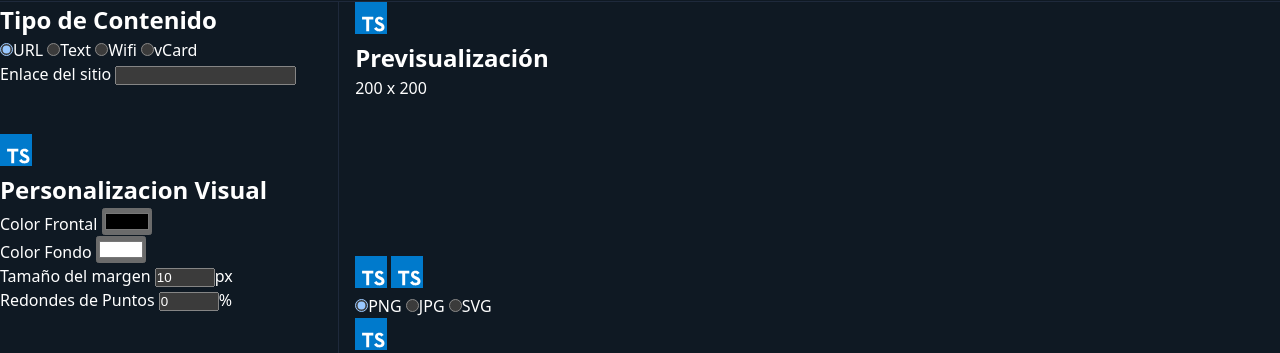
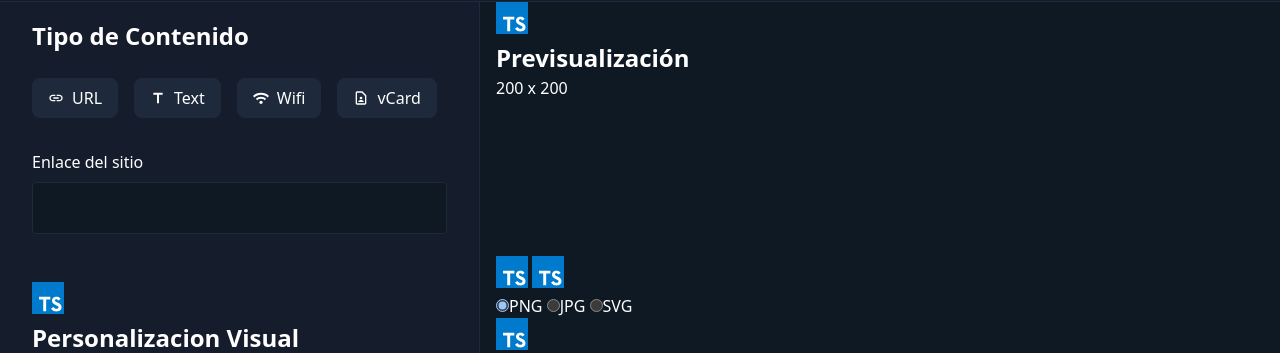
Before and after one commit to NelsonAMR/QR-Generator, a website built with Vite: page index.html in a window 1280 px wide. Shown: the part 71-424 px from the top of the page. Built offline with nearby package versions, Linux system fonts and the light colour scheme.

Commit message:
feat: add styles to sidebar

```diff
--- a/index.html
+++ b/index.html
@@ -7,7 +7,7 @@
     <title>QRGenerator</title>
   </head>
   <body>
-    <header class="header container">
+    <header class="header">
       <div class="logo">
         <span class="logo-icon">
           <img src="/src/assets/icons/logo.svg" alt="Logo" />
@@ -21,20 +21,43 @@
         </button>
       </div>
     </header>
-    <hr class="divider" />
-    <main class="main container">
+    <main class="main">
       <aside class="aside">
         <div>
           <div>
             <h2>Tipo de Contenido</h2>
-            <label
-              ><input type="radio" name="type" value="url" checked />URL</label
-            >
-            <label><input type="radio" name="type" value="text" />Text</label>
-            <label><input type="radio" name="type" value="Wifi" />Wifi</label>
-            <label><input type="radio" name="type" value="vcard" />vCard</label>
+            <div class="aside-options">
+              <label class="btn"
+                ><input type="radio" name="type" value="url" checked /><img
+                  src="src/assets/icons/link.svg"
+                  alt="Icono URL"
+                />
+                URL</label
+              >
+              <label class="btn"
+                ><input type="radio" name="type" value="text" /><img
+                  src="src/assets/icons/title.svg"
+                  alt="Icono Texto"
+                />
+                Text</label
+              >
+              <label class="btn"
+                ><input type="radio" name="type" value="Wifi" /><img
+                  src="src/assets/icons/wifi.svg"
+                  alt="Icono Wifi"
+                />
+                Wifi</label
+              >
+              <label class="btn"
+                ><input type="radio" name="type" value="vcard" /><img
+                  src="src/assets/icons/vcard.svg"
+                  alt="Icono vCard"
+                />
+                vCard</label
+              >
+            </div>
           </div>
-          <div>
+          <div class="input-container">
             <label>Enlace del sitio</label>
             <input type="url" />
           </div>
@@ -57,7 +80,9 @@
             </div>
             <div>
               <label>Tamaño del margen</label>
-              <input type="number" value="10" min="0" max="100" /><span>px</span>
+              <input type="number" value="10" min="0" max="100" /><span
+                >px</span
+              >
             </div>
             <div>
               <label>Redondes de Puntos</label>
@@ -115,8 +140,8 @@
           <div>
             <h3>Generacion en tiempo real</h3>
             <p>
-              Cualquier cambio en los parámetros se reflejará inmediatamente en la
-              previsualización del QR.
+              Cualquier cambio en los parámetros se reflejará inmediatamente en
+              la previsualización del QR.
             </p>
           </div>
         </div>
--- a/src/styles/base.css
+++ b/src/styles/base.css
@@ -8,11 +8,15 @@ body {
   background-color: var(--color-bg-main);
   color: var(--color-text-primary);
   margin-inline: auto;
+  min-width: 10dvw;
+  min-height: 100dvh;
+  overflow-x: hidden;
 }
 
 .main {
   display: flex;
   gap: 1rem;
+  height: 100%;
 }
 
 .container {
--- a/src/styles/components/aside.css
+++ b/src/styles/components/aside.css
@@ -1,6 +1,52 @@
 .aside {
+  padding: 1rem 2rem;
   display: flex;
   flex-direction: column;
   gap: 3rem;
+  overflow: hidden;
   border-right: 1px solid var(--color-border-default);
+  background-color: var(--color-bg-surface);
+  height: 100%;
+  max-width: 30rem;
+  width: 100%;
+
+  h2 {
+    margin-bottom: 1.5rem;
+  }
+
+  & .aside-options {
+    display: flex;
+    gap: 1rem;
+    margin-bottom: 1rem;
+
+    & .btn {
+      display: flex;
+      background-color: var(--color-bg-hover);
+      cursor: pointer;
+      gap: 0.5rem;
+
+      & img {
+        width: 1rem;
+      }
+
+      & input {
+        display: none;
+      }
+    }
+  }
+
+  & .input-container {
+    margin-top: 2rem;
+    display: flex;
+    flex-direction: column;
+    gap: 0.5rem;
+
+    & input {
+      padding: 1rem;
+      border-radius: 0.25rem;
+      border: 1px solid var(--color-border-default);
+      background-color: var(--color-bg-main);
+      font-size: 1rem;
+    }
+  }
 }
--- a/src/styles/components/header.css
+++ b/src/styles/components/header.css
@@ -1,8 +1,10 @@
 .header {
+  background-color: var(--color-bg-surface);
+  padding: 1rem 2rem;
+  border-bottom: 1px solid var(--color-border-default);
   display: flex;
   justify-content: space-between;
   align-items: center;
-  padding-block: 1rem;
 
   & .logo {
     display: flex;
```
Also changed, not shown: src/assets/icons/link.svg (added), src/assets/icons/title.svg (added), src/assets/icons/vcard.svg (added), src/assets/icons/wifi.svg (added).
